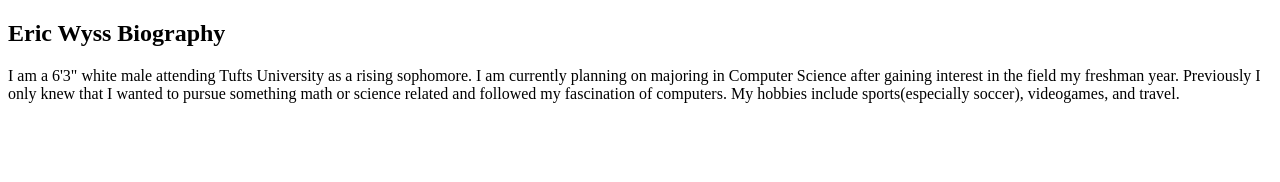
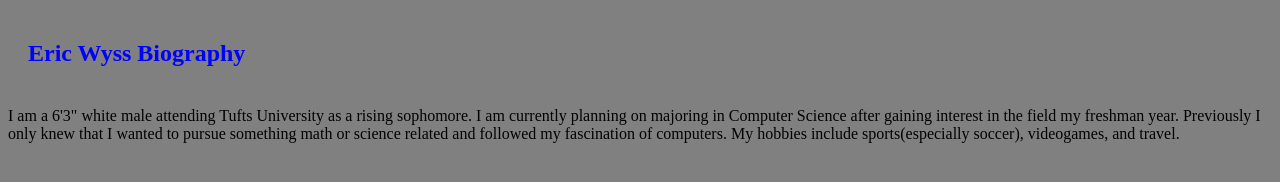
Before and after one commit to ekwyss/ekwyss.github.io, a plain HTML site: page bio.html in a window 1280 px wide. Drawn offline with Linux system fonts and the light colour scheme.

Commit message:
style implemented

```diff
--- a/bio.html
+++ b/bio.html
@@ -6,6 +6,7 @@
 
     <title>Biography</title>
     <meta charset="utf-8" />
+    <link href="style.css" rel="stylesheet" />
 
   </head>
 
```
Also changed, not shown: resume.html (+1 -0 lines).
